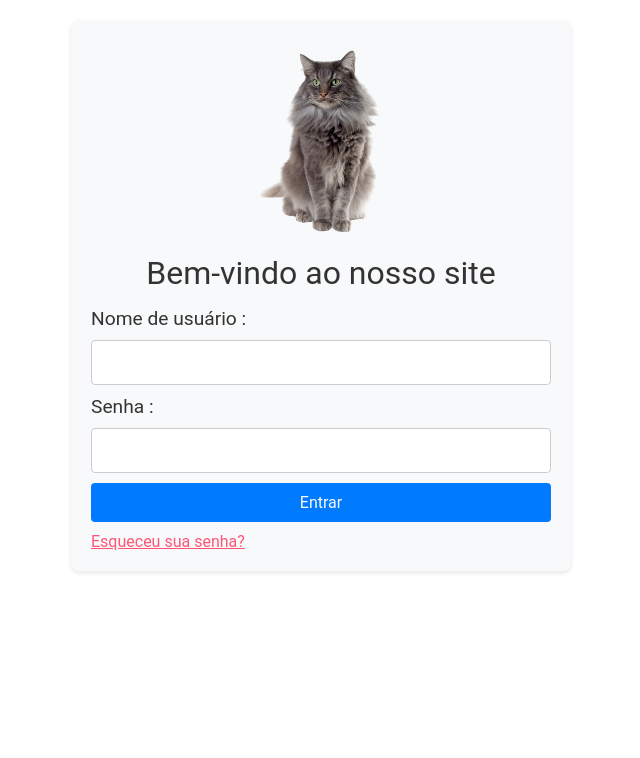
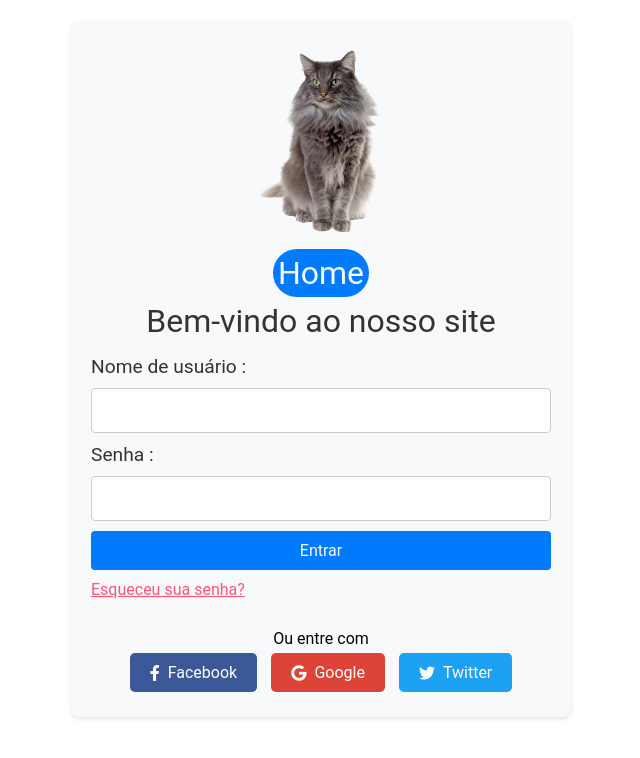
Before and after one commit to AndersonPalezi/Projeto-Pet-Shop, a plain HTML site: page pages/login.html in a window 1280 px wide. Shown: the whole page, without its empty margins (319-959 px from the left). Drawn offline with Linux system fonts and the light colour scheme.

Commit message:
finalizando

```diff
--- a/css/pages__login.css
+++ b/css/pages__login.css
@@ -39,6 +39,13 @@ nav a {
     border-radius: 8px;
     display: grid;
     grid-gap: 15px;
+}
+.home{
+    text-decoration: none;
+    background: var(--cor-primaria);
+    color: var(--cor-secundaria);
+    border-radius: 40px;
+    padding: 5px;
 }
 
 figure {
@@ -96,3 +103,39 @@ button:hover {
 .recup__senha{
   color: var(--secondary-color);
 }
+ /* Estilo adicional para as opções de login */
+ .login-options {
+    margin-top: 20px;
+    text-align: center;
+}
+
+.login-options button {
+    margin: 5px;
+    padding: 10px 20px;
+    border: none;
+    border-radius: 5px;
+    cursor: pointer;
+    display: inline-flex;
+    align-items: center;
+    justify-content: center;
+    font-size: 16px;
+}
+
+.facebook-login {
+    background-color: #3b5998;
+    color: white;
+}
+
+.google-login {
+    background-color: #db4437;
+    color: white;
+}
+
+.twitter-login {
+    background-color: #1da1f2;
+    color: white;
+}
+
+.login-options i {
+    margin-right: 8px; /* Espaço entre o ícone e o texto */
+}
--- a/pages/login.html
+++ b/pages/login.html
@@ -4,12 +4,15 @@
     <meta charset="UTF-8">
     <meta name="viewport" content="width=device-width, initial-scale=1.0">
     <link rel="stylesheet" href="../css/pages__login.css">
+    <link rel="stylesheet" href="https://cdnjs.cloudflare.com/ajax/libs/font-awesome/6.0.0-beta3/css/all.min.css">
     <title>Página de Login</title>
 </head>
 <body>
     <div class="container">
         <figure>
             <img src="../assets/MIMI-.png" alt="Imagem de perfil">
+            <figcaption class="titulo__img">
+                <a class="home" href="../index.html">Home</a></figcaption>
             <figcaption class="titulo__img">Bem-vindo ao nosso site</figcaption>
         </figure>
         <form>
@@ -24,6 +27,12 @@
             <div class="recuperar-senha">
                 <a class="recup__senha" href="#">Esqueceu sua senha?</a>
             </div>
+            <div class="login-options">
+                <p>Ou entre com</p>
+                <button class="facebook-login"><i class="fab fa-facebook-f"></i> Facebook</button>
+                <button class="google-login"><i class="fab fa-google"></i> Google</button>
+                <button class="twitter-login"><i class="fab fa-twitter"></i> Twitter</button>
+            </div>
         </form>
     </div>
 </body>
```
